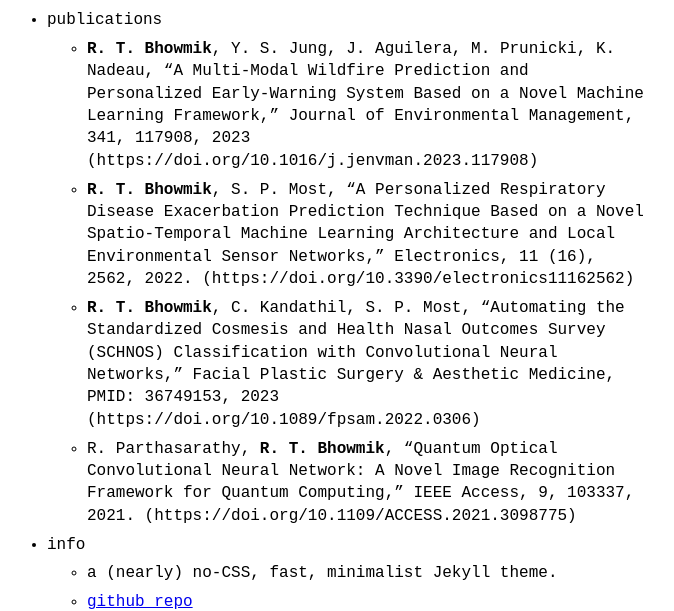
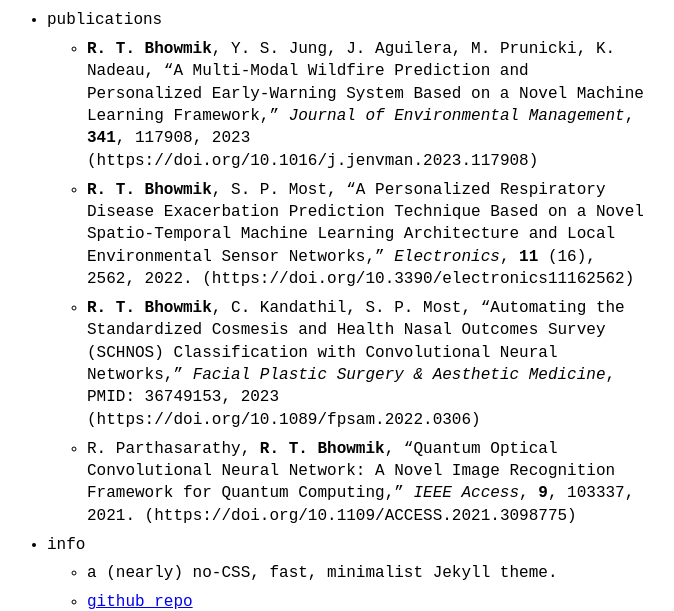
Before and after one commit to rohan-tan-bhowmik/rohan-tan-bhowmik.github.io, a Jekyll site: the page built from index.md, in a window 1280 px wide. Shown: the part 712-1323 px from the top of the page, without its empty margins (313-987 px from the left). Built offline with Jekyll 4.4.1, drawn with Linux system fonts in a browser that asks for light colours.

```diff
--- a/_data/menu.yml
+++ b/_data/menu.yml
@@ -10,10 +10,10 @@ entries:
       - title: Outside of academics, I volunteer with organizations to help sensory-deficient individuals, including the Baker Institute for Children with Hearing Loss, Starkey Hearing Foundation, and VocaliD.
   - title: publications
     entries:
-      - title: "<b>R. T. Bhowmik</b>, Y. S. Jung, J. Aguilera, M. Prunicki, K. Nadeau, “A Multi-Modal Wildfire Prediction and Personalized Early-Warning System Based on a Novel Machine Learning Framework,” Journal of Environmental Management, 341, 117908, 2023 (https://doi.org/10.1016/j.jenvman.2023.117908)"
-      - title: "<b>R. T. Bhowmik</b>, S. P. Most, “A Personalized Respiratory Disease Exacerbation Prediction Technique Based on a Novel Spatio-Temporal Machine Learning Architecture and Local Environmental Sensor Networks,” Electronics, 11 (16), 2562, 2022. (https://doi.org/10.3390/electronics11162562)"
-      - title: "<b>R. T. Bhowmik</b>, C. Kandathil, S. P. Most, “Automating the Standardized Cosmesis and Health Nasal Outcomes Survey (SCHNOS) Classification with Convolutional Neural Networks,” Facial Plastic Surgery & Aesthetic Medicine, PMID: 36749153, 2023 (https://doi.org/10.1089/fpsam.2022.0306)"
-      - title: "R. Parthasarathy, <b>R. T. Bhowmik</b>, “Quantum Optical Convolutional Neural Network: A Novel Image Recognition Framework for Quantum Computing,” IEEE Access, 9, 103337, 2021. (https://doi.org/10.1109/ACCESS.2021.3098775)"
+      - title: "<b>R. T. Bhowmik</b>, Y. S. Jung, J. Aguilera, M. Prunicki, K. Nadeau, “A Multi-Modal Wildfire Prediction and Personalized Early-Warning System Based on a Novel Machine Learning Framework,” <i>Journal of Environmental Management</i>, <b>341</b>, 117908, 2023 (<a>https://doi.org/10.1016/j.jenvman.2023.117908</a>)"
+      - title: "<b>R. T. Bhowmik</b>, S. P. Most, “A Personalized Respiratory Disease Exacerbation Prediction Technique Based on a Novel Spatio-Temporal Machine Learning Architecture and Local Environmental Sensor Networks,” <i>Electronics</i>, <b>11</b> (16), 2562, 2022. (<a>https://doi.org/10.3390/electronics11162562</a>)"
+      - title: "<b>R. T. Bhowmik</b>, C. Kandathil, S. P. Most, “Automating the Standardized Cosmesis and Health Nasal Outcomes Survey (SCHNOS) Classification with Convolutional Neural Networks,” <i>Facial Plastic Surgery & Aesthetic Medicine</i>, PMID: 36749153, 2023 (<a>https://doi.org/10.1089/fpsam.2022.0306</a>)"
+      - title: "R. Parthasarathy, <b>R. T. Bhowmik</b>, “Quantum Optical Convolutional Neural Network: A Novel Image Recognition Framework for Quantum Computing,” <i>IEEE Access</i>, <b>9</b>, 103337, 2021. (<a>https://doi.org/10.1109/ACCESS.2021.3098775</a>)"
   - title: info
     entries:
       - title: a (nearly) no-CSS, fast, minimalist Jekyll theme.
```
